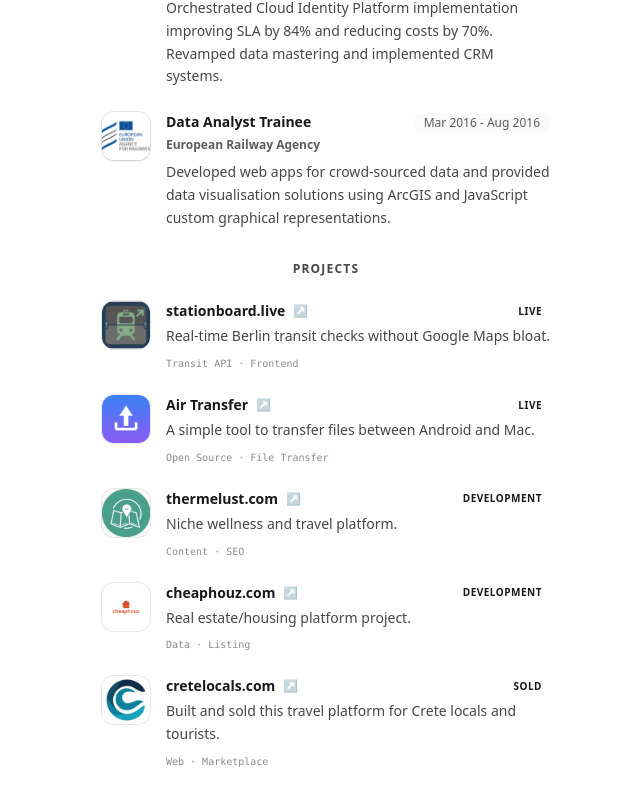
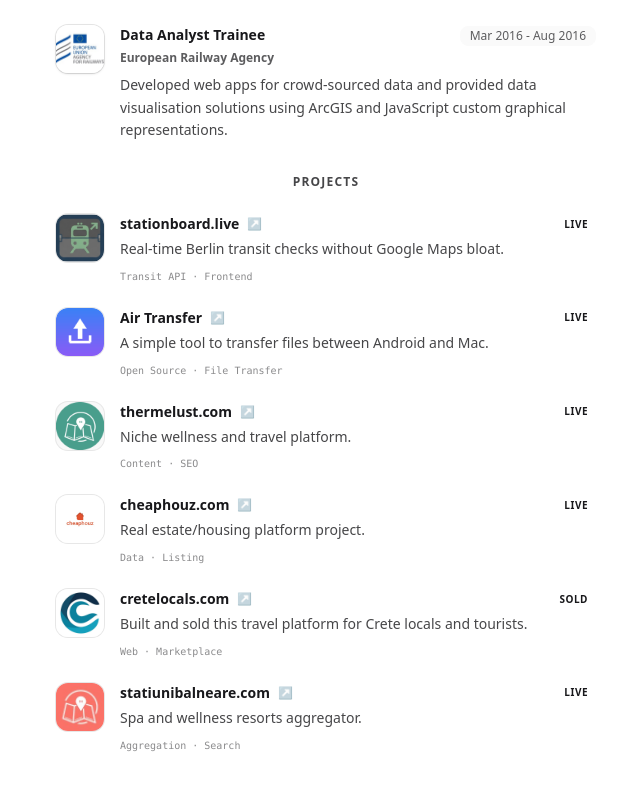
Before and after one commit to victor-balta/victor-balta.github.io, a Vue app: page / in a window 1280 px wide. Shown: the part 942-1728 px from the top of the page, without its empty margins (314-954 px from the left). Built offline with nearby package versions, Linux system fonts and the light colour scheme.

Commit message:
layout width

```diff
--- a/src/App.vue
+++ b/src/App.vue
@@ -23,7 +23,7 @@
 
 <template>
   <div class="min-h-screen bg-base-100 flex justify-center py-10 px-4">
-    <div class="w-full max-w-md space-y-8 animate-fade-in-up">
+    <div class="w-full max-w-[540px] space-y-8 animate-fade-in-up">
 
       <!-- Bio Header (Link-in-Bio Style) -->
       <header class="text-center space-y-4">
--- a/src/data.js
+++ b/src/data.js
@@ -63,7 +63,7 @@
         description: "Niche wellness and travel platform.",
         tech: ["Content", "SEO"],
         link: "https://thermelust.com",
-        status: "Development",
+        status: "live",
         image: '/projects/therme_logo.webp'
     },
     {
@@ -71,7 +71,7 @@
         description: "Real estate/housing platform project.",
         tech: ["Data", "Listing"],
         link: "https://cheaphouz.com",
-        status: "Development",
+        status: "live",
         image: '/projects/cheaphouz_logo.jpg'
     },
     {
```
